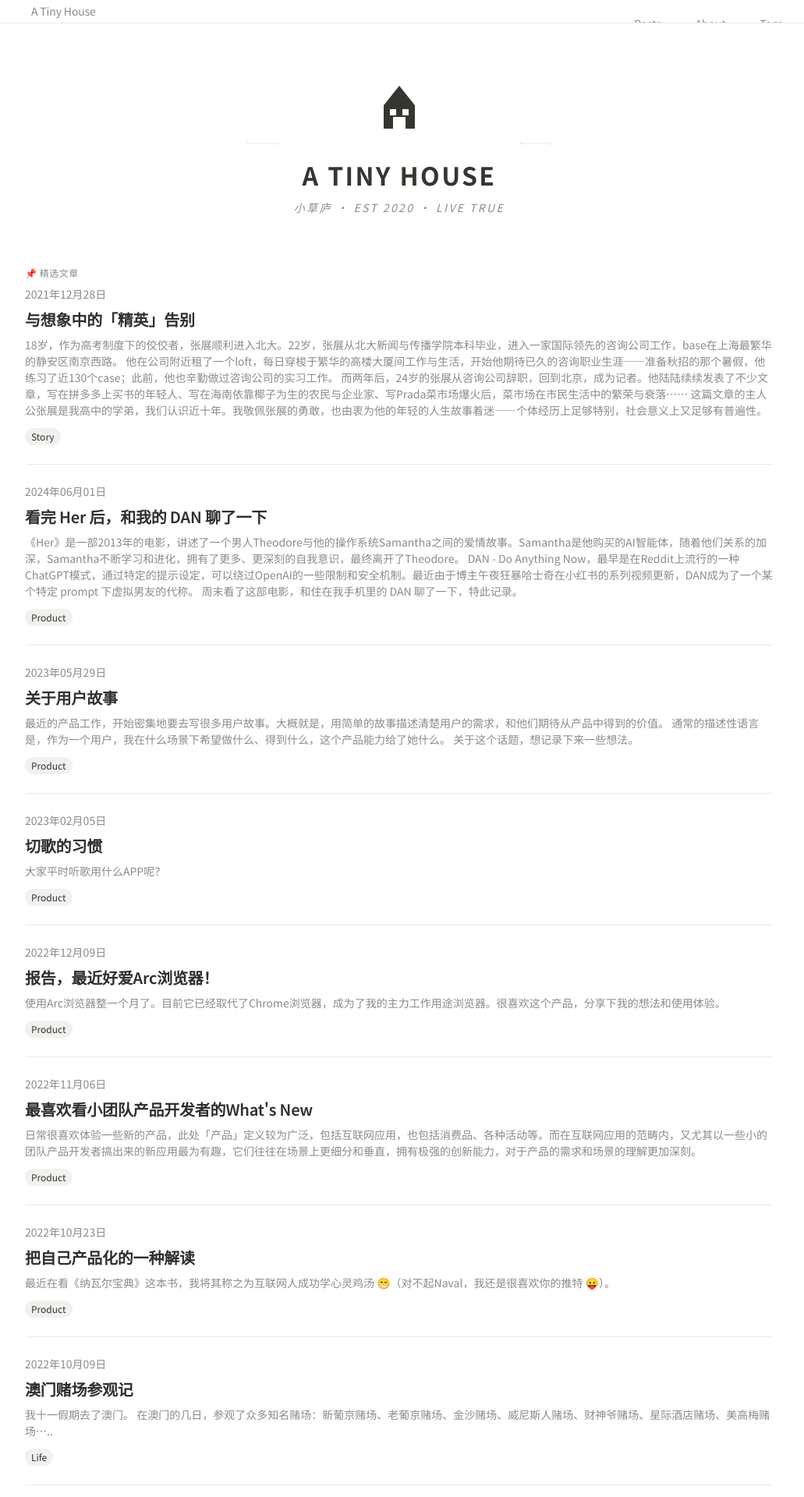
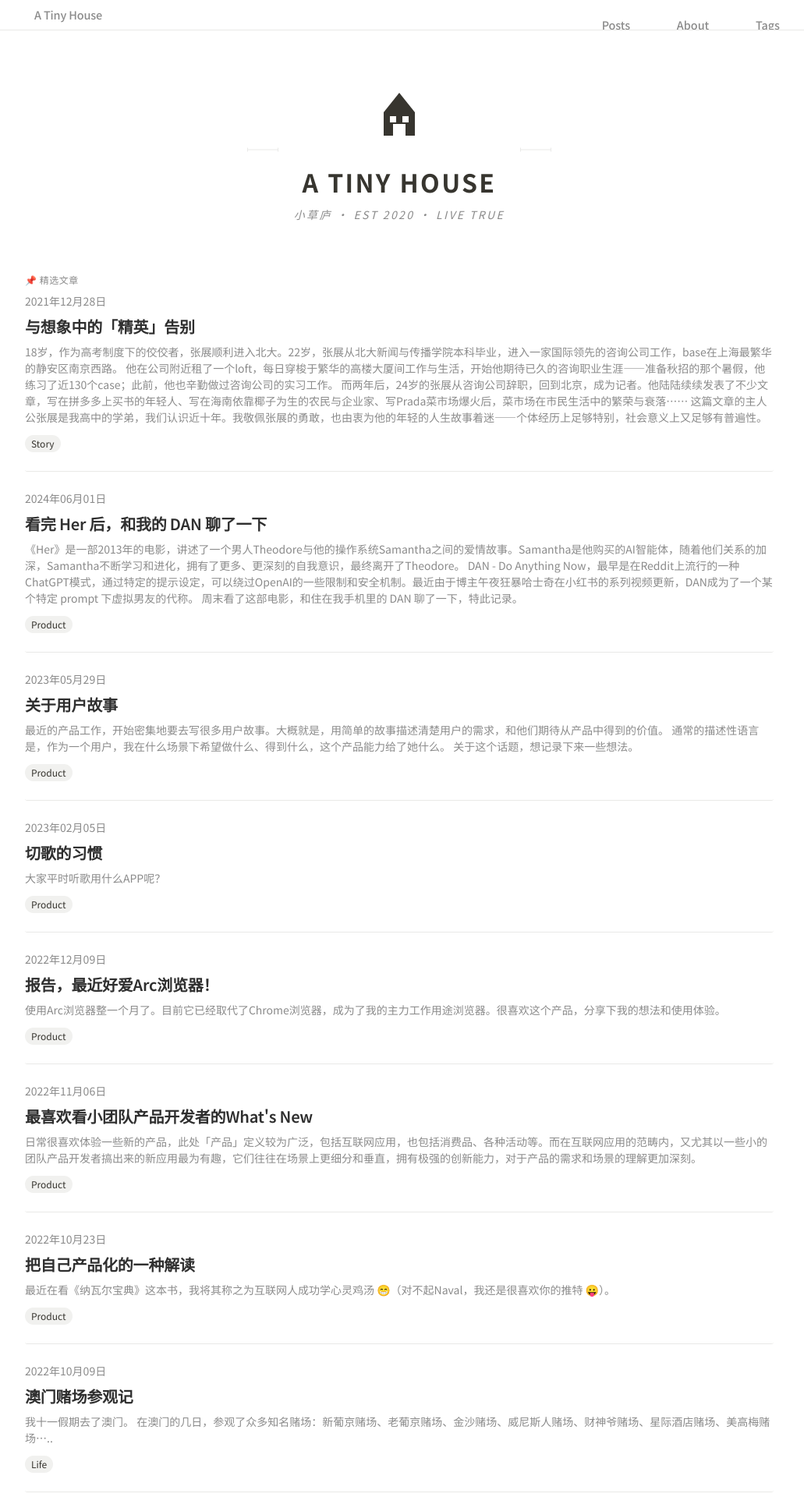
Before and after one commit to atinyhouse/atinyhouse.github.io, a Jekyll site: the page built from index.html, in a window 1280 px wide. Shown: the top 1920 px of the page at 78% size, without its empty margins (128-1159 px from the left). Built offline with Jekyll 4.4.1, drawn with Linux system fonts in a browser that asks for light colours; the list of posts is cut into pages by our own code.

Commit message:
优化 header 宽度和导航标签显示
- 将 header 最大宽度从 800px 增加到 1200px
- 大屏幕（1400px+）支持最大 1400px 宽度
- 增加导航标签间距（32px）
- 优化标签样式：更大字体、更好内边距、悬停效果
- 添加移动端响应式优化
- 确保所有标签（Posts、About、Tags）都能清晰显示

```diff
--- a/_sass/tale/_layout.scss
+++ b/_sass/tale/_layout.scss
@@ -44,7 +44,7 @@
     position: relative;
     text-align: left;
     padding: 16px 0;
-    max-width: 800px;
+    max-width: 1200px;
     width: 100%;
     padding-left: 24px;
     padding-right: 24px;
@@ -59,9 +59,17 @@
 
   @media (min-width: 1200px) {
     &-container {
-      max-width: 900px;
+      max-width: 1200px;
       padding-left: 48px;
       padding-right: 48px;
+    }
+  }
+
+  @media (min-width: 1400px) {
+    &-container {
+      max-width: 1400px;
+      padding-left: 60px;
+      padding-right: 60px;
     }
   }
 
@@ -108,7 +116,7 @@
     @include transition(all .2s ease-out);
     color: var(--text-tint);
     display: inline-block;
-    margin-left: 24px;
+    margin-left: 32px;
 
     &:hover,
     &:focus {
@@ -119,14 +127,17 @@
   a {
     color: inherit;
     font-family: $chinese-sans, $sans-serif;
-    font-weight: 400;
-    font-size: 0.875rem;
-    padding: 4px 8px;
-    border-radius: 3px;
-    transition: background-color 0.2s ease;
+    font-weight: 500;
+    font-size: 0.9rem;
+    padding: 8px 12px;
+    border-radius: 6px;
+    transition: all 0.2s ease;
+    text-decoration: none;
 
     &:hover {
       background-color: var(--grey-4);
+      color: var(--text-color);
+      transform: translateY(-1px);
     }
   }
 }
@@ -145,6 +156,44 @@
   }
 }
 
+@media (max-width: 768px) {
+  .nav {
+    &-container {
+      padding: 12px 16px;
+    }
+
+    li {
+      margin-left: 20px;
+    }
+
+    a {
+      font-size: 0.85rem;
+      padding: 6px 10px;
+    }
+  }
+}
+
+@media (max-width: 480px) {
+  .nav {
+    &-container {
+      padding: 10px 12px;
+    }
+
+    &-title {
+      font-size: 1.1rem;
+    }
+
+    li {
+      margin-left: 16px;
+    }
+
+    a {
+      font-size: 0.8rem;
+      padding: 5px 8px;
+    }
+  }
+}
+
 footer {
   font-family: $serif-secondary;
   padding: 2rem 0;
```
